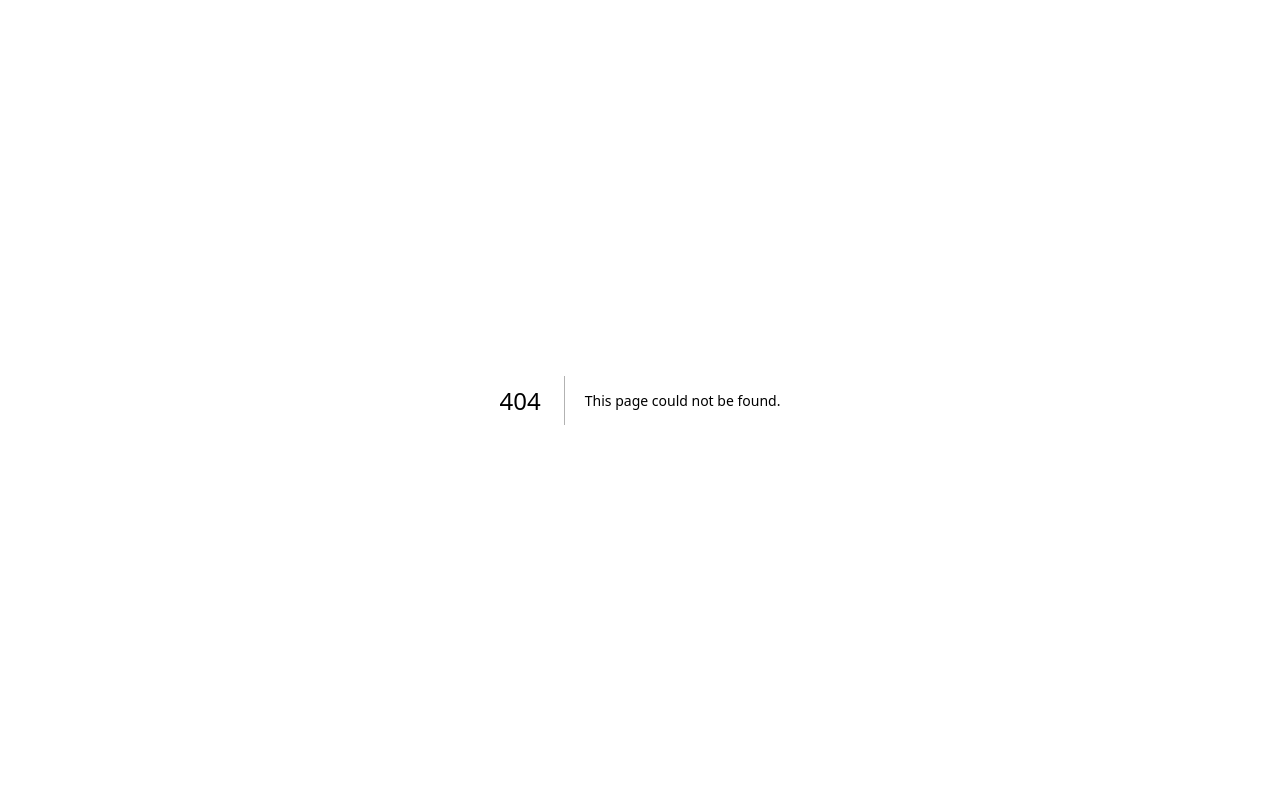
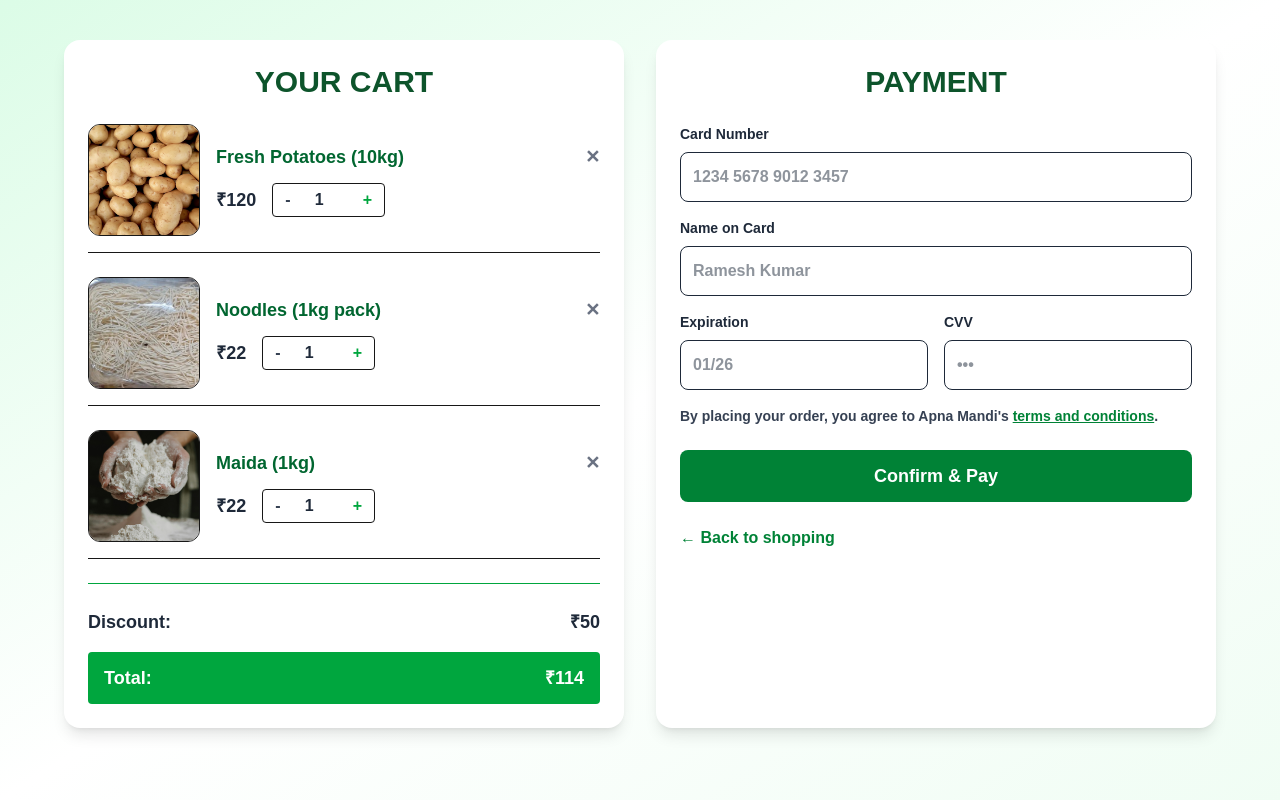
Before and after one commit to Deepansh005/apna-mandi, a Next.js app: page /cart in a window 1280 px wide. Before the commit this address had no page. Built offline with nearby package versions, Linux system fonts and the light colour scheme.

Commit message:
added new cart

```diff
--- /dev/null
+++ b/app/cart/page.tsx
@@ -0,0 +1,207 @@
+"use client";
+
+import React, { useState } from "react";
+
+const products = [
+  {
+    id: 1,
+    title: "Fresh Potatoes (10kg)",
+    price: 120,
+    image: "pexels-victorino-2286776.jpg",
+    quantity: 1,
+  },
+  {
+    id: 2,
+    title: "Noodles (1kg pack)",
+    price: 22,
+    image: "/noodles.jpg",
+    quantity: 1,
+  },
+  {
+    id: 3,
+    title: "Maida (1kg)",
+    price: 22,
+    image: "pexels-klaus-nielsen-6287581.jpg",
+    quantity: 1, //
+  },
+];
+
+const ShoppingCart: React.FC = () => {
+  const [cartItems, setCartItems] = useState(products);
+
+  const updateQuantity = (id: number, amount: number) => {
+    setCartItems((prev) =>
+      prev.map((item) =>
+        item.id === id
+          ? { ...item, quantity: Math.max(1, item.quantity + amount) }
+          : item
+      )
+    );
+  };
+
+  const removeItem = (id: number) => {
+    setCartItems((prev) => prev.filter((item) => item.id !== id));
+  };
+
+  const total = cartItems.reduce(
+    (acc, item) => acc + item.price * item.quantity,
+    0
+  );
+  const discount = 50;
+  const finalAmount = total - discount;
+
+  return (
+    <section className="min-h-screen bg-gradient-to-br from-green-100 via-white to-green-50 py-10">
+      <div className="container mx-auto max-w-6xl">
+        <div className="grid grid-cols-1 lg:grid-cols-2 gap-8">
+          {/* Cart Section */}
+          <div className="bg-white rounded-2xl shadow-lg p-6">
+            <h3 className="text-center text-3xl font-semibold text-green-900 uppercase mb-6">
+              Your Cart
+            </h3>
+            {cartItems.map((item) => (
+              <div
+                key={item.id}
+                className="flex items-center gap-4 mb-6 border-b pb-4"
+              >
+                <img
+                  src={item.image}
+                  alt={item.title}
+                  className="w-28 h-28 object-cover rounded-xl border"
+                />
+                <div className="flex-grow">
+                  <div className="flex justify-between items-start">
+                    <div>
+                      <h5 className="text-green-800 font-bold text-lg">
+                        {item.title}
+                      </h5>
+                    </div>
+                    <button
+                      onClick={() => removeItem(item.id)}
+                      className="text-gray-500 hover:text-red-600 font-bold text-lg"
+                    >
+                      ✕
+                    </button>
+                  </div>
+                  <div className="flex items-center mt-3 gap-4">
+                    <p className="font-bold text-lg text-gray-800">
+                      ₹{item.price}
+                    </p>
+                    <div className="flex items-center border rounded">
+                      <button
+                        onClick={() => updateQuantity(item.id, -1)}
+                        className="px-3 py-1 text-gray-700 hover:text-black font-bold"
+                      >
+                        -
+                      </button>
+                      <input
+                        type="number"
+                        min={1}
+                        value={item.quantity}
+                        readOnly
+                        className="w-12 text-center font-bold bg-transparent text-gray-800"
+                      />
+                      <button
+                        onClick={() => updateQuantity(item.id, 1)}
+                        className="px-3 py-1 text-green-600 hover:text-green-800 font-bold"
+                      >
+                        +
+                      </button>
+                    </div>
+                  </div>
+                </div>
+              </div>
+            ))}
+
+            <hr className="my-6 border-green-600" />
+            <div className="flex justify-between font-bold text-gray-800 text-lg">
+              <p>Discount:</p>
+              <p>₹{discount}</p>
+            </div>
+            <div className="flex justify-between bg-green-600 text-white px-4 py-3 mt-4 rounded text-lg font-bold">
+              <h5>Total:</h5>
+              <h5>₹{finalAmount}</h5>
+            </div>
+          </div>
+
+          {/* Payment Section */}
+          <div className="bg-white rounded-2xl shadow-lg p-6">
+            <h3 className="text-center text-3xl font-extrabold text-green-900 uppercase mb-6">
+              Payment
+            </h3>
+            <form>
+              <div className="mb-4">
+                <label className="block mb-2 font-bold text-gray-800 text-sm">
+                  Card Number
+                </label>
+                <input
+                  type="text"
+                  className="w-full p-3 border rounded-lg font-bold text-gray-800"
+                  placeholder="1234 5678 9012 3457"
+                  maxLength={19}
+                />
+              </div>
+              <div className="mb-4">
+                <label className="block mb-2 font-bold text-gray-800 text-sm">
+                  Name on Card
+                </label>
+                <input
+                  type="text"
+                  className="w-full p-3 border rounded-lg font-bold text-gray-800"
+                  placeholder="Ramesh Kumar"
+                />
+              </div>
+              <div className="grid grid-cols-2 gap-4 mb-4">
+                <div>
+                  <label className="block mb-2 font-bold text-gray-800 text-sm">
+                    Expiration
+                  </label>
+                  <input
+                    type="text"
+                    className="w-full p-3 border rounded-lg font-bold text-gray-800"
+                    placeholder="01/26"
+                    maxLength={7}
+                  />
+                </div>
+                <div>
+                  <label className="block mb-2 font-bold text-gray-800 text-sm">
+                    CVV
+                  </label>
+                  <input
+                    type="password"
+                    className="w-full p-3 border rounded-lg font-bold text-gray-800"
+                    placeholder="•••"
+                    maxLength={3}
+                  />
+                </div>
+              </div>
+              <p className="text-sm text-gray-700 font-semibold mb-6">
+                By placing your order, you agree to Apna Mandi's{" "}
+                <a href="#" className="text-green-700 underline font-bold">
+                  terms and conditions
+                </a>
+                .
+              </p>
+              <button
+                type="button"
+                className="w-full bg-green-700 hover:bg-green-800 text-white py-3 rounded-lg font-bold text-lg transition duration-200"
+              >
+                Confirm & Pay
+              </button>
+              <div className="mt-6">
+                <a
+                  href="#"
+                  className="text-green-700 hover:underline flex items-center font-bold text-md"
+                >
+                  ← Back to shopping
+                </a>
+              </div>
+            </form>
+          </div>
+        </div>
+      </div>
+    </section>
+  );
+};
+
+export default ShoppingCart;
```
